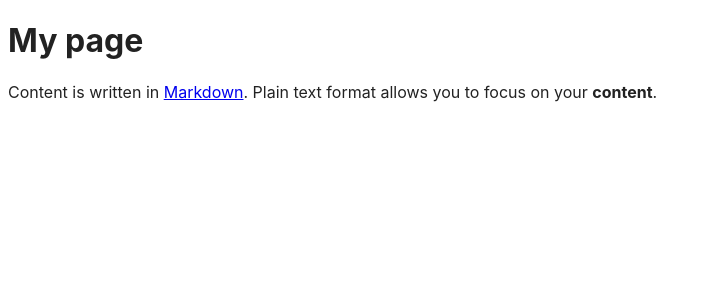
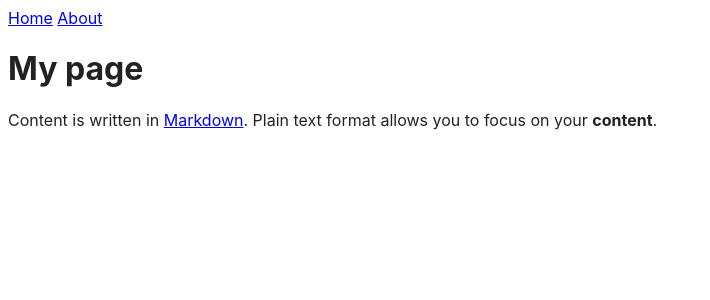
Before and after one commit to IN729-UXE/jekyll-bones, a Jekyll site: the page built from index.md, in a window 1280 px wide. Shown: the top 300 px of the page, without its empty margins (0-710 px from the left). Built offline with Jekyll 4.4.1, drawn with Linux system fonts in a browser that asks for light colours; nearby versions of some CDN libraries.

Commit message:
Add a basic navigation

```diff
--- /dev/null
+++ b/_includes/nav.html
@@ -0,0 +1,4 @@
+<nav>
+    <a href="index.html">Home</a>
+    <a href="about.html">About</a>
+</nav>
--- a/_layouts/default.html
+++ b/_layouts/default.html
@@ -9,6 +9,7 @@
     <title>Document</title>
 </head>
 <body>
+    {% include nav.html %}
     {{ content }}
 </body>
 </html>
```
